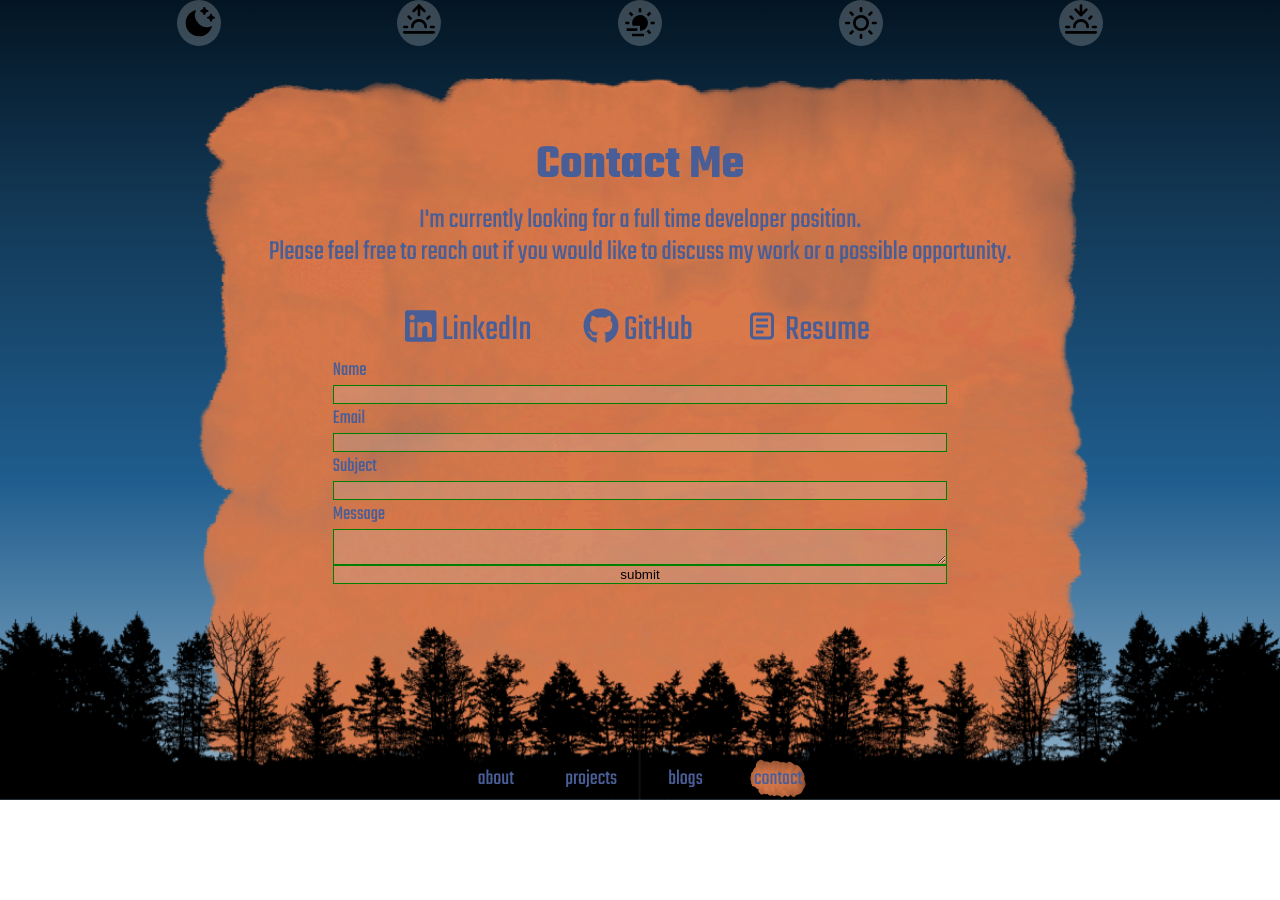
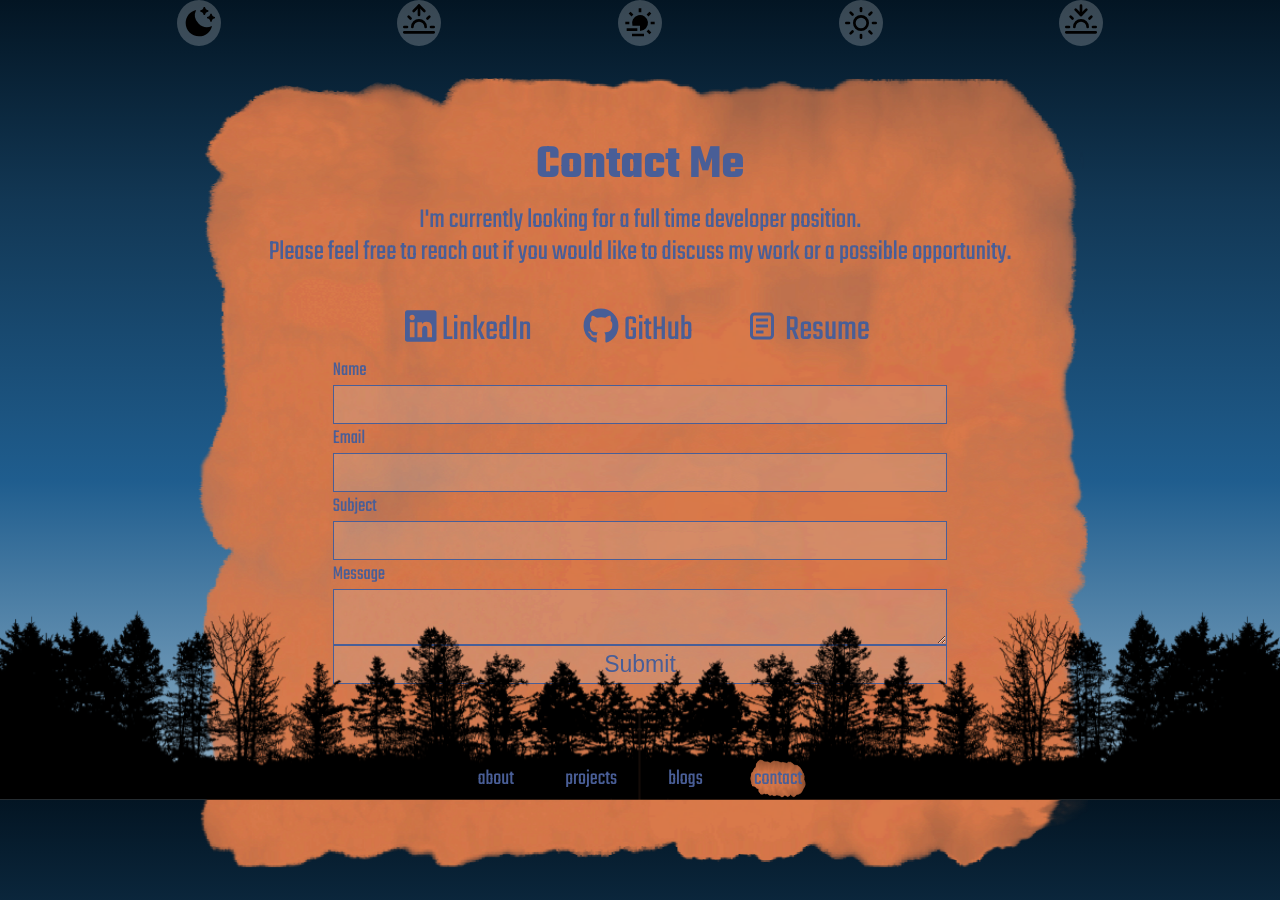
Before and after one commit to moshriguez/personal-portfolio, a React (Create React App) app: page /personal-portfolio/contact in a window 1280 px wide. Before the commit the page ends 800 px from the top, so only its background shows below. Built offline with nearby package versions, Linux system fonts and the light colour scheme.

Commit message:
styling contact form

```diff
--- a/src/App.css
+++ b/src/App.css
@@ -415,8 +415,11 @@ form {
 }
 
 input, textarea {
-    border: 1px solid green;
+    border: 1px solid rgb(73, 94, 151);
     background: rgb(199 198 198 / 23%);
+    color: rgb(73, 94, 151);
+    font-size: 1.15em;
+    padding: 5px;
 }
 
 /*** MEDIA QUERIES ***/
--- a/src/components/Form.js
+++ b/src/components/Form.js
@@ -80,7 +80,7 @@ const Form = () => {
             <input type="text" name="subject" onChange={handleChange} value={contactForm.subject} />
             <label htmlFor="message">Message</label>
             <textarea type="textarea" name="message" onChange={handleChange} value={contactForm.message} />
-            <input type="submit" value="submit" />
+            <input type="submit" value="Submit" />
         </form>
     )
 }
```
